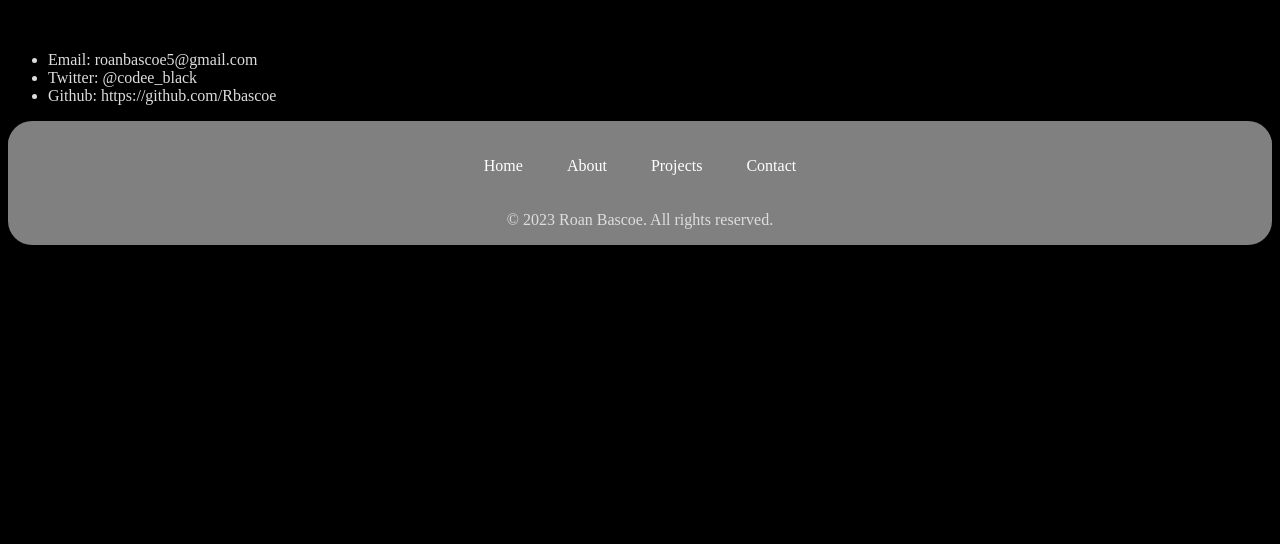
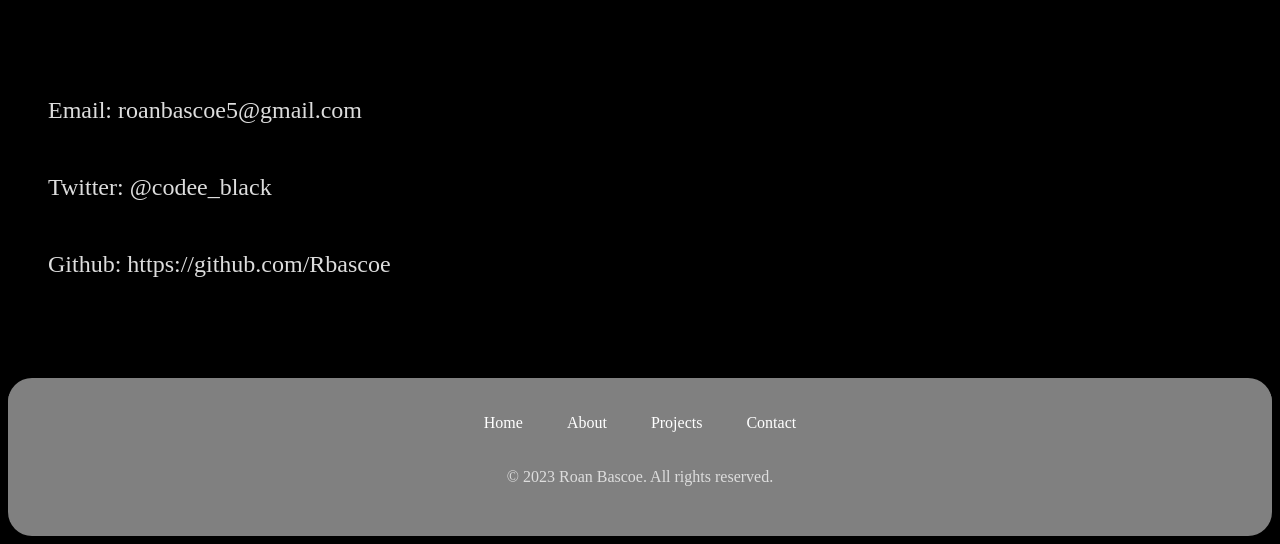
Before and after one commit to Rbascoe/Rbascoe.github.io, a plain HTML site: page pages/contacts.html in a window 1280 px wide. Shown: the part 261-805 px from the top of the page. Drawn offline with Linux system fonts and the light colour scheme.

Commit message:
added links to contact page

```diff
--- a/pages/contacts.html
+++ b/pages/contacts.html
@@ -19,10 +19,15 @@
     </header>
     <h1 class="page-title">Contacts</h1>
     <main>
-      <ul>
+      <ul id="contact-list">
         <li>Email: roanbascoe5@gmail.com</li>
-        <li>Twitter: @codee_black</li>
-        <li>Github: https://github.com/Rbascoe</li>
+        <li>
+          Twitter: <a href="https://twitter.com/codee_black">@codee_black</a>
+        </li>
+        <li>
+          Github:
+          <a href="https://github.com/Rbascoe">https://github.com/Rbascoe</a>
+        </li>
       </ul>
     </main>
 
--- a/styling/index.css
+++ b/styling/index.css
@@ -10,6 +10,18 @@
 body {
   background-color: black;
   color: #ddd;
+}
+
+h3 {
+  margin-bottom: 50px;
+}
+
+h4 {
+  margin-bottom: 20px;
+}
+
+p {
+  margin-bottom: 50px;
 }
 
 .navbar ul {
@@ -49,6 +61,25 @@ body {
   font-size: 80px;
   font-family: "headerFont";
   margin-top: 50px;
+}
+
+/* Contact Page */
+
+#contact-list {
+  list-style: none;
+  margin-top: 100px;
+  margin-bottom: 50px;
+  overflow: hidden;
+}
+
+#contact-list li {
+  margin-bottom: 50px;
+  font-size: 24px;
+}
+
+#contact-list a {
+  text-decoration: none;
+  color: #ddd;
 }
 
 /* footer */
```
